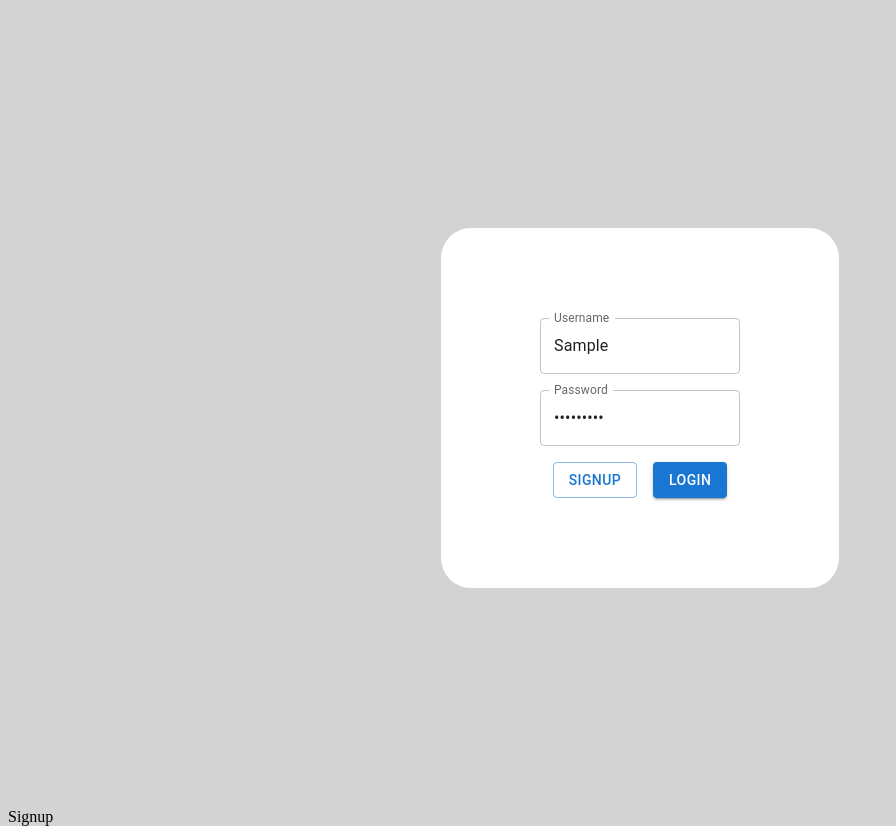
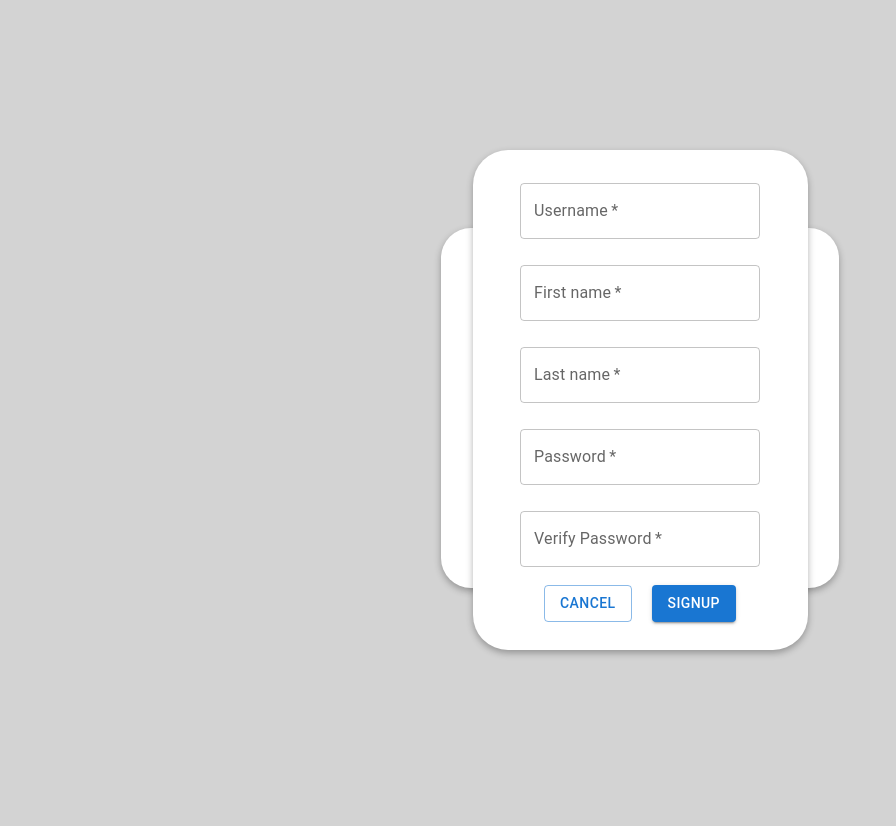
Before and after one commit to Charizard2/AccountAbility, a React (Vite) app: page / in a window 1280 px wide. Both pictures are taken after typing "Sample", "Sample123" into the empty fields and a click on the button "SIGNUP". Shown: the whole page, without its empty margins (0-896 px from the left). Built offline with nearby package versions, Linux system fonts and the light colour scheme.

Commit message:
Added modal for signup page.
Co-authored-by: Jack Yuan <100592057+jackyuan1@users.noreply.github.com>
Co-authored-by: Jeffery Richardson <104876722+jrichardson-rn@users.noreply.github.com>
Co-authored-by: John Wroge <72668920+johnwroge@users.noreply.github.com

```diff
--- a/src/components/Login.tsx
+++ b/src/components/Login.tsx
@@ -34,10 +34,6 @@ const Login = () => {
     // })
   }
 
-  const handleSignup = () => {
-    setOpenSignup(!openSignup);
-  }
-
   return (
     <>
     <Container sx={{
@@ -66,7 +62,7 @@ const Login = () => {
             value={password}
             onChange={e => setPassword(e.target.value)} label="Password" />
             <div>
-              <Button variant="outlined" onClick={handleSignup} size="medium" type="submit">
+              <Button variant="outlined" onClick={() => setOpenSignup(true)} size="medium" type="submit">
                 Signup
               </Button>
               <Button variant="contained" size="medium" onClick={handleLogin} type="submit">
--- a/src/components/Signup.tsx
+++ b/src/components/Signup.tsx
@@ -1,6 +1,8 @@
-import React, {useState} from 'react';
-import {TextField, Container, Box, Grid, Button } from '@mui/material';
+import React, {useState, useRef} from 'react';
+import {createPortal} from 'react-dom'
+import {TextField, Container, Box, Grid, Button, Typography} from '@mui/material';
 import { styled } from '@mui/material/styles';
+import { JsxElement } from 'typescript';
 
 
 interface Props {
@@ -13,9 +15,101 @@ interface Props {
 
 
 const Signup = ({setOpenSignup} : Props) => {
+  const [username, setUsername] = useState('');
+  const [firstName, setFirstName] = useState('');
+  const [lastName, setLastName] = useState('');
+  const [password, setPassword] = useState('');
+  const [verifyPassword, setVerifyPassword] = useState('');
+  const [invalid, setInvalid] = useState(false);
+  const [signupSuccess, setSignupSuccess] = useState(false);
+  const passRef = useRef<HTMLInputElement>(null);
+  const verifyRef = useRef<HTMLInputElement>(null);
+
+  const handleSignup = () => {
+    if(password !== verifyPassword) {
+      verifyRef.current?.focus();
+      console.log('asdf');
+      return;
+    }
+  }
+
+
 
   return(
-    <div>Signup</div>
+    createPortal(
+      <Container component="main" id="modal">
+        <Box component="form"
+          id="signup-form"
+          onSubmit={(event) => event.preventDefault()}
+        >
+          <Grid container id="signup-container"
+            sx={{'& .MuiTextField-root': { m: 1, width: '30ch', backgroundColor: 'white'}}}
+          >
+            <Grid item>
+              <TextField
+                type="text"
+                required
+                value={username}
+                onChange={e => setUsername(e.currentTarget.value)}
+                label="Username"
+                placeholder="Username"/>
+            </Grid>
+            <Grid item>
+              <TextField
+                type="text"
+                required
+                value={firstName}
+                onChange={e => setFirstName(e.currentTarget.value)}
+                label="First name"
+                placeholder="First name"/>
+            </Grid>
+            <Grid item>
+              <TextField
+                type="text"
+                required
+                value={lastName}
+                onChange={e => setLastName(e.currentTarget.value)}
+                label="Last name"
+                placeholder="Last name"/>
+            </Grid>
+            <Grid
+              item
+            >
+              <TextField
+                type="password"
+                label="Password"
+                inputRef={passRef}
+                required
+                value={password}
+                onChange={e => setPassword(e.currentTarget.value)}
+                placeholder="Password"/>
+            </Grid>
+            <Grid
+              item
+            >
+              <TextField
+                type="password"
+                required
+                inputRef={verifyRef}
+                value={verifyPassword}
+                onChange={e => setVerifyPassword(e.currentTarget.value)}
+                label="Verify Password"
+                placeholder="Verify Password"/>
+            </Grid>
+            <Grid sx={{'& .MuiButton-root': { marginLeft: "10px", marginRight: "10px"}}}>
+              <Button
+                onClick={() => setOpenSignup(false)}
+                variant="outlined" >Cancel</Button>
+              <Button
+                type="submit"
+                onClick={handleSignup}
+                variant="contained"  >Signup</Button>
+            </Grid>
+          </Grid>
+        </Box>
+    </Container>,
+      document.body
+    )
   )
 
 };
--- a/src/styles.css
+++ b/src/styles.css
@@ -18,7 +18,7 @@ body {
   background-color: white;
   width: 31%;
   height: 40%;
-
+  box-shadow: 0 3px 7px rgba(0, 0, 0, 0.3);
 
 }
 
@@ -28,3 +28,38 @@ body {
   justify-content: center;
   height: 100%;
 }
+
+#modal {
+  position: fixed;
+  top: 0;
+  bottom: 0;
+  z-index: 200;
+  left: 0;
+  right: 0;
+  display: flex;
+  align-items: center;
+  justify-content: center;
+}
+
+#signup-form {
+  background-color: white;
+  padding: 20;
+  border-radius: 5;
+  width: 335px;
+  border-radius: 35px;
+  height: 500px;
+  overflow: auto;
+  box-shadow: 0 3px 7px rgba(0, 0, 0, 0.3);
+}
+
+#signup-container {
+  gap: 10px 0px;
+  margin-left: 0;
+  margin-right: 0;
+  width: 100%;
+  padding-left: 0px;
+  padding-right: 0px;
+  display: flex;
+  justify-content: center;
+  margin-top: 25px;
+}
```
